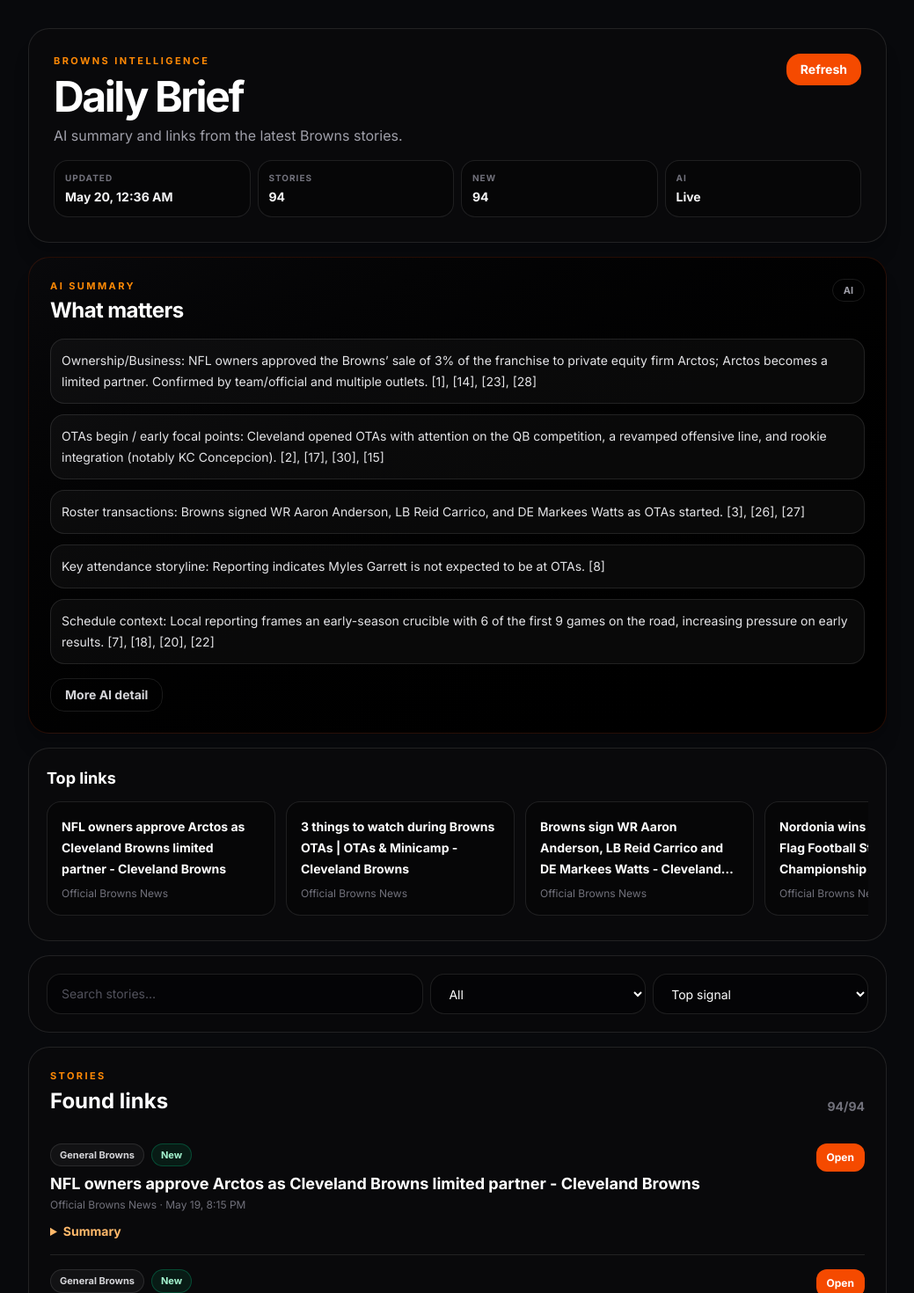
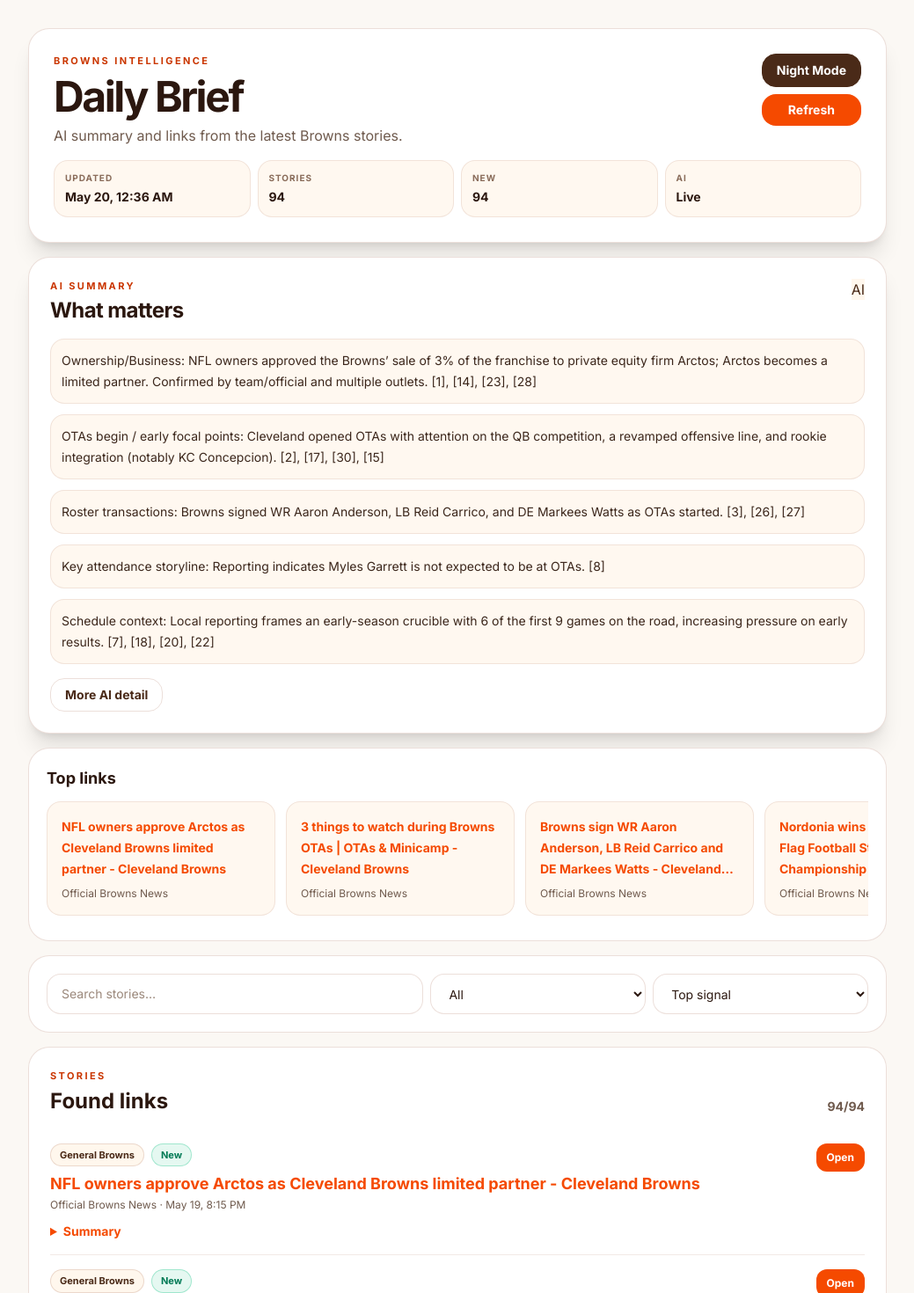
Before and after one commit to SeanPullins/ClevelandBrowns-intel-Bot, a React (Vite) app: page / in a window 1280 px wide. Shown: the top 1470 px of the page at 88% size, without its empty margins (120-1159 px from the left). Built offline with nearby package versions, Linux system fonts and the light colour scheme; a web font is replaced by a local one.

Commit message:
Add light mode and Browns night mode

```diff
--- a/src/App.tsx
+++ b/src/App.tsx
@@ -33,10 +33,12 @@
   const [items, setItems] = useState<IntelItem[]>([]);
   const [loading, setLoading] = useState(true);
   const [error, setError] = useState<string | null>(null);
+
   const [query, setQuery] = useState("");
   const [category, setCategory] = useState("All");
   const [sortMode, setSortMode] = useState<SortMode>("signal");
   const [showFullBrief, setShowFullBrief] = useState(false);
+  const [nightMode, setNightMode] = useState(false);
 
   async function loadReport() {
     setLoading(true);
@@ -63,6 +65,8 @@
   useEffect(() => {
     loadReport();
   }, []);
+
+  const t = theme(nightMode);
 
   const categories = useMemo(() => {
     const set = new Set<string>();
@@ -119,61 +123,73 @@
   }, [items]);
 
   return (
-    <main className="min-h-screen bg-[#08090c] text-zinc-100">
+    <main className={`min-h-screen transition-colors duration-300 ${t.page}`}>
       <div className="mx-auto max-w-5xl px-3 py-4 md:px-6 md:py-8">
-        <header className="rounded-3xl border border-white/10 bg-zinc-950 p-4 shadow-xl md:p-7">
+        <header className={`rounded-3xl border p-4 shadow-xl md:p-7 ${t.hero}`}>
           <div className="flex items-start justify-between gap-4">
             <div>
-              <p className="text-[11px] font-black uppercase tracking-[0.22em] text-orange-400">
+              <p className={`text-[11px] font-black uppercase tracking-[0.22em] ${t.eyebrow}`}>
                 Browns Intelligence
               </p>
-              <h1 className="mt-2 text-3xl font-black tracking-[-0.05em] text-white md:text-5xl">
+
+              <h1 className={`mt-2 text-3xl font-black tracking-[-0.05em] md:text-5xl ${t.heading}`}>
                 Daily Brief
               </h1>
-              <p className="mt-2 text-sm leading-6 text-zinc-400 md:text-base">
+
+              <p className={`mt-2 text-sm leading-6 md:text-base ${t.muted}`}>
                 AI summary and links from the latest Browns stories.
               </p>
             </div>
 
-            <button
-              onClick={loadReport}
-              className="shrink-0 rounded-2xl bg-orange-600 px-4 py-2 text-sm font-black text-white hover:bg-orange-500"
-            >
-              Refresh
-            </button>
+            <div className="flex shrink-0 flex-col gap-2">
+              <button
+                onClick={() => setNightMode((v) => !v)}
+                className={t.modeButton}
+              >
+                {nightMode ? "Day Mode" : "Night Mode"}
+              </button>
+
+              <button
+                onClick={loadReport}
+                className="rounded-2xl bg-orange-600 px-4 py-2 text-sm font-black text-white hover:bg-orange-500"
+              >
+                Refresh
+              </button>
+            </div>
           </div>
 
           <div className="mt-4 grid grid-cols-2 gap-2 md:grid-cols-4">
-            <Stat label="Updated" value={formatDate(report?.generated_at)} />
-            <Stat label="Stories" value={String(items.length)} />
-            <Stat label="New" value={String(items.filter((x) => x.is_new).length)} />
-            <Stat label="AI" value={statusLabel(report?.ai_provider_status)} />
+            <Stat label="Updated" value={formatDate(report?.generated_at)} t={t} />
+            <Stat label="Stories" value={String(items.length)} t={t} />
+            <Stat label="New" value={String(items.filter((x) => x.is_new).length)} t={t} />
+            <Stat label="AI" value={statusLabel(report?.ai_provider_status)} t={t} />
           </div>
         </header>
 
-        {loading && <SimplePanel>Loading latest Browns report…</SimplePanel>}
+        {loading && <SimplePanel t={t}>Loading latest Browns report…</SimplePanel>}
 
         {error && (
-          <SimplePanel className="border-red-800/50 bg-red-950/30">
-            <h2 className="text-xl font-black text-red-200">Could not load report</h2>
-            <p className="mt-2 text-sm text-red-100">{error}</p>
+          <SimplePanel t={t} className="border-red-500/50 bg-red-100/70 text-red-950">
+            <h2 className="text-xl font-black">Could not load report</h2>
+            <p className="mt-2 text-sm">{error}</p>
           </SimplePanel>
         )}
 
         {!loading && !error && (
           <>
-            <section className="mt-4 rounded-3xl border border-orange-900/30 bg-gradient-to-br from-zinc-950 to-black p-4 shadow-xl md:p-6">
+            <section className={`mt-4 rounded-3xl border p-4 shadow-xl md:p-6 ${t.panel}`}>
               <div className="flex items-start justify-between gap-3">
                 <div>
-                  <p className="text-[11px] font-black uppercase tracking-[0.22em] text-orange-400">
+                  <p className={`text-[11px] font-black uppercase tracking-[0.22em] ${t.eyebrow}`}>
                     AI Summary
                   </p>
-                  <h2 className="mt-1 text-2xl font-black tracking-tight text-white">
+
+                  <h2 className={`mt-1 text-2xl font-black tracking-tight ${t.heading}`}>
                     What matters
                   </h2>
                 </div>
 
-                <span className="rounded-full border border-white/10 px-3 py-1 text-[11px] font-black uppercase text-zinc-400">
+                <span className={t.badge}>
                   {report?.ai_model ? "AI" : "No AI"}
                 </span>
               </div>
@@ -181,13 +197,13 @@
               {quickBullets.length > 0 ? (
                 <div className="mt-4 space-y-3">
                   {quickBullets.map((line, index) => (
-                    <p key={index} className="rounded-2xl border border-white/10 bg-white/[0.035] p-3 text-sm leading-6 text-zinc-200">
+                    <p key={index} className={`rounded-2xl border p-3 text-sm leading-6 ${t.summaryBubble}`}>
                       {line}
                     </p>
                   ))}
                 </div>
               ) : (
-                <p className="mt-4 text-sm text-zinc-400">
+                <p className={`mt-4 text-sm ${t.muted}`}>
                   No AI summary available yet.
                 </p>
               )}
@@ -196,14 +212,14 @@
                 <div className="mt-4">
                   <button
                     onClick={() => setShowFullBrief((v) => !v)}
-                    className="rounded-2xl border border-white/10 px-4 py-2 text-sm font-bold text-zinc-300 hover:bg-white/5"
+                    className={t.secondaryButton}
                   >
                     {showFullBrief ? "Hide details" : "More AI detail"}
                   </button>
 
                   {showFullBrief && (
-                    <div className="mt-4 rounded-2xl border border-white/10 bg-black/35 p-4">
-                      <ReadableText text={cleanAIText(report.ai_brief)} />
+                    <div className={`mt-4 rounded-2xl border p-4 ${t.detailBox}`}>
+                      <ReadableText text={cleanAIText(report.ai_brief)} t={t} />
                     </div>
                   )}
                 </div>
@@ -211,8 +227,9 @@
             </section>
 
             {topItems.length > 0 && (
-              <section className="mt-4 rounded-3xl border border-white/10 bg-zinc-950 p-4 md:p-5">
-                <h2 className="text-lg font-black text-white">Top links</h2>
+              <section className={`mt-4 rounded-3xl border p-4 md:p-5 ${t.panel}`}>
+                <h2 className={`text-lg font-black ${t.heading}`}>Top links</h2>
+
                 <div className="mt-3 flex gap-3 overflow-x-auto pb-2">
                   {topItems.map((item, index) => (
                     <a
@@ -220,12 +237,12 @@
                       href={item.url}
                       target="_blank"
                       rel="noreferrer"
-                      className="min-w-[260px] rounded-2xl border border-white/10 bg-black/30 p-4 hover:border-orange-500/50"
+                      className={t.topLinkCard}
                     >
-                      <p className="line-clamp-3 text-sm font-black leading-6 text-white">
+                      <p className="line-clamp-3 text-sm font-black leading-6 text-orange-600">
                         {item.title}
                       </p>
-                      <p className="mt-2 text-xs text-zinc-500">
+                      <p className={`mt-2 text-xs ${t.muted}`}>
                         {item.source_name || "Unknown source"}
                       </p>
                     </a>
@@ -234,19 +251,19 @@
               </section>
             )}
 
-            <section className="sticky top-0 z-20 mt-4 rounded-3xl border border-white/10 bg-zinc-950/95 p-3 backdrop-blur md:static md:p-5">
+            <section className={`sticky top-0 z-20 mt-4 rounded-3xl border p-3 backdrop-blur md:static md:p-5 ${t.filterBar}`}>
               <div className="grid gap-2 md:grid-cols-[1.4fr_0.8fr_0.8fr]">
                 <input
                   value={query}
                   onChange={(e) => setQuery(e.target.value)}
                   placeholder="Search stories…"
-                  className="rounded-2xl border border-white/10 bg-black/40 px-4 py-3 text-sm text-white outline-none placeholder:text-zinc-600 focus:border-orange-500"
+                  className={t.input}
                 />
 
                 <select
                   value={category}
                   onChange={(e) => setCategory(e.target.value)}
-                  className="rounded-2xl border border-white/10 bg-black/40 px-4 py-3 text-sm text-white outline-none focus:border-orange-500"
+                  className={t.input}
                 >
                   {categories.map((cat) => (
                     <option key={cat} value={cat}>
@@ -258,7 +275,7 @@
                 <select
                   value={sortMode}
                   onChange={(e) => setSortMode(e.target.value as SortMode)}
-                  className="rounded-2xl border border-white/10 bg-black/40 px-4 py-3 text-sm text-white outline-none focus:border-orange-500"
+                  className={t.input}
                 >
                   <option value="signal">Top signal</option>
                   <option value="newest">Newest</option>
@@ -267,17 +284,19 @@
               </div>
             </section>
 
-            <section className="mt-4 rounded-3xl border border-white/10 bg-zinc-950 p-4 md:p-6">
+            <section className={`mt-4 rounded-3xl border p-4 md:p-6 ${t.panel}`}>
               <div className="flex items-end justify-between gap-4">
                 <div>
-                  <p className="text-[11px] font-black uppercase tracking-[0.22em] text-orange-400">
+                  <p className={`text-[11px] font-black uppercase tracking-[0.22em] ${t.eyebrow}`}>
                     Stories
                   </p>
-                  <h2 className="mt-1 text-2xl font-black text-white">
+
+                  <h2 className={`mt-1 text-2xl font-black ${t.heading}`}>
                     Found links
                   </h2>
                 </div>
-                <p className="text-sm font-bold text-zinc-500">
+
+                <p className={`text-sm font-bold ${t.muted}`}>
                   {filteredItems.length}/{items.length}
                 </p>
               </div>
@@ -286,12 +305,13 @@
                 <EmptyState
                   title="No real Browns stories collected"
                   body="The bot did not find real source items in the latest run."
+                  t={t}
                 />
               )}
 
-              <div className="mt-4 divide-y divide-white/10">
+              <div className={`mt-4 divide-y ${t.divider}`}>
                 {filteredItems.map((item, index) => (
-                  <StoryCompact key={item.id || item.url || index} item={item} />
+                  <StoryCompact key={item.id || item.url || index} item={item} t={t} />
                 ))}
               </div>
             </section>
@@ -302,31 +322,31 @@
   );
 }
 
-function StoryCompact({ item }: { item: IntelItem }) {
+function StoryCompact({ item, t }: { item: IntelItem; t: ReturnType<typeof theme> }) {
   return (
     <article className="py-4">
       <div className="flex gap-3">
         <div className="min-w-0 flex-1">
           <div className="mb-2 flex flex-wrap gap-2">
-            <Badge>{item.category || "General Browns"}</Badge>
-            {item.is_new && <Badge tone="green">New</Badge>}
+            <Badge t={t}>{item.category || "General Browns"}</Badge>
+            {item.is_new && <Badge t={t} tone="green">New</Badge>}
           </div>
 
-          <h3 className="text-base font-black leading-6 text-white md:text-lg">
-            <a href={item.url} target="_blank" rel="noreferrer" className="hover:text-orange-300">
+          <h3 className={`text-base font-black leading-6 md:text-lg ${t.heading}`}>
+            <a href={item.url} target="_blank" rel="noreferrer" className="text-orange-600 hover:text-orange-500">
               {item.title}
             </a>
           </h3>
 
-          <p className="mt-1 text-xs text-zinc-500">
+          <p className={`mt-1 text-xs ${t.muted}`}>
             {item.source_name || "Unknown source"} · {formatDate(item.published)}
           </p>
 
           <details className="mt-3">
-            <summary className="cursor-pointer text-sm font-bold text-orange-300">
+            <summary className="cursor-pointer text-sm font-bold text-orange-600">
               Summary
             </summary>
-            <p className="mt-2 text-sm leading-6 text-zinc-300">
+            <p className={`mt-2 text-sm leading-6 ${t.body}`}>
               {cleanAIText(item.summary || "No summary available.")}
             </p>
           </details>
@@ -345,54 +365,134 @@
   );
 }
 
-function Stat({ label, value }: { label: string; value: string }) {
+function Stat({ label, value, t }: { label: string; value: string; t: ReturnType<typeof theme> }) {
   return (
-    <div className="rounded-2xl border border-white/10 bg-black/30 p-3">
-      <p className="text-[10px] font-black uppercase tracking-widest text-zinc-500">{label}</p>
-      <p className="mt-1 truncate text-sm font-black text-zinc-100">{value}</p>
+    <div className={t.stat}>
+      <p className={`text-[10px] font-black uppercase tracking-widest ${t.statLabel}`}>{label}</p>
+      <p className={`mt-1 truncate text-sm font-black ${t.heading}`}>{value}</p>
     </div>
   );
 }
 
-function SimplePanel({ children, className = "" }: { children: React.ReactNode; className?: string }) {
+function SimplePanel({
+  children,
+  className = "",
+  t,
+}: {
+  children: React.ReactNode;
+  className?: string;
+  t: ReturnType<typeof theme>;
+}) {
   return (
-    <section className={`mt-4 rounded-3xl border border-white/10 bg-zinc-950 p-5 ${className}`}>
+    <section className={`mt-4 rounded-3xl border p-5 ${t.panel} ${className}`}>
       {children}
     </section>
   );
 }
 
-function Badge({ children, tone = "zinc" }: { children: React.ReactNode; tone?: "zinc" | "green" }) {
+function Badge({
+  children,
+  tone = "zinc",
+  t,
+}: {
+  children: React.ReactNode;
+  tone?: "zinc" | "green";
+  t: ReturnType<typeof theme>;
+}) {
   const classes =
     tone === "green"
-      ? "border-emerald-500/30 bg-emerald-500/10 text-emerald-200"
-      : "border-white/10 bg-white/[0.04] text-zinc-300";
+      ? "border-emerald-500/30 bg-emerald-500/10 text-emerald-700"
+      : t.badge;
 
   return <span className={`rounded-full border px-2.5 py-1 text-[11px] font-black ${classes}`}>{children}</span>;
 }
 
-function EmptyState({ title, body }: { title: string; body: string }) {
+function EmptyState({
+  title,
+  body,
+  t,
+}: {
+  title: string;
+  body: string;
+  t: ReturnType<typeof theme>;
+}) {
   return (
-    <div className="mt-4 rounded-2xl border border-dashed border-white/15 bg-black/25 p-6 text-center">
-      <h3 className="text-lg font-black text-white">{title}</h3>
-      <p className="mt-2 text-sm leading-6 text-zinc-400">{body}</p>
+    <div className={`mt-4 rounded-2xl border border-dashed p-6 text-center ${t.empty}`}>
+      <h3 className={`text-lg font-black ${t.heading}`}>{title}</h3>
+      <p className={`mt-2 text-sm leading-6 ${t.muted}`}>{body}</p>
     </div>
   );
 }
 
-function ReadableText({ text }: { text: string }) {
+function ReadableText({ text, t }: { text: string; t: ReturnType<typeof theme> }) {
   const paragraphs = text
     .split(/\n{2,}/)
     .map((line) => line.trim())
     .filter(Boolean);
 
   return (
-    <div className="space-y-3 text-sm leading-7 text-zinc-300">
+    <div className={`space-y-3 text-sm leading-7 ${t.body}`}>
       {paragraphs.map((paragraph, index) => (
         <p key={index}>{paragraph}</p>
       ))}
     </div>
   );
+}
+
+function theme(night: boolean) {
+  if (night) {
+    return {
+      page: "bg-[#24140d] text-white",
+      hero: "border-white/15 bg-[#321d12] text-white",
+      panel: "border-white/15 bg-[#321d12] text-white",
+      filterBar: "border-white/15 bg-[#321d12]/95 text-white",
+      heading: "text-white",
+      body: "text-orange-50",
+      muted: "text-orange-100/70",
+      eyebrow: "text-orange-300",
+      divider: "divide-white/15",
+      stat: "rounded-2xl border border-white/15 bg-white/10 p-3",
+      statLabel: "text-orange-100/60",
+      badge: "border-white/20 bg-white/10 text-white",
+      empty: "border-white/20 bg-white/10",
+      input:
+        "rounded-2xl border border-white/20 bg-white/10 px-4 py-3 text-sm text-white outline-none placeholder:text-orange-100/50 focus:border-orange-400",
+      modeButton:
+        "rounded-2xl border border-white/25 bg-white px-4 py-2 text-sm font-black text-[#321d12] hover:bg-orange-100",
+      secondaryButton:
+        "rounded-2xl border border-white/20 px-4 py-2 text-sm font-bold text-white hover:bg-white/10",
+      summaryBubble: "border-white/15 bg-white/10 text-orange-50",
+      detailBox: "border-white/15 bg-white/10",
+      topLinkCard:
+        "min-w-[260px] rounded-2xl border border-white/15 bg-white/10 p-4 hover:border-orange-300",
+    };
+  }
+
+  return {
+    page: "bg-[#fbf8f4] text-[#2b170f]",
+    hero: "border-orange-900/15 bg-white text-[#2b170f]",
+    panel: "border-orange-900/15 bg-white text-[#2b170f]",
+    filterBar: "border-orange-900/15 bg-white/95 text-[#2b170f]",
+    heading: "text-[#2b170f]",
+    body: "text-[#3b261b]",
+    muted: "text-[#6f5a4d]",
+    eyebrow: "text-orange-700",
+    divider: "divide-orange-900/10",
+    stat: "rounded-2xl border border-orange-900/10 bg-[#fff8f0] p-3",
+    statLabel: "text-[#8a6c5a]",
+    badge: "border-orange-900/15 bg-orange-50 text-[#4a2a18]",
+    empty: "border-orange-900/20 bg-[#fff8f0]",
+    input:
+      "rounded-2xl border border-orange-900/15 bg-white px-4 py-3 text-sm text-[#2b170f] outline-none placeholder:text-[#9b887b] focus:border-orange-500",
+    modeButton:
+      "rounded-2xl border border-[#4a2a18] bg-[#4a2a18] px-4 py-2 text-sm font-black text-white hover:bg-[#321d12]",
+    secondaryButton:
+      "rounded-2xl border border-orange-900/15 px-4 py-2 text-sm font-bold text-[#4a2a18] hover:bg-orange-50",
+    summaryBubble: "border-orange-900/10 bg-[#fff8f0] text-[#3b261b]",
+    detailBox: "border-orange-900/10 bg-[#fff8f0]",
+    topLinkCard:
+      "min-w-[260px] rounded-2xl border border-orange-900/10 bg-[#fff8f0] p-4 hover:border-orange-500/50",
+  };
 }
 
 function extractSection(text: string, heading: string) {
```
